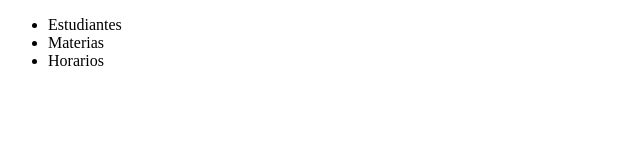
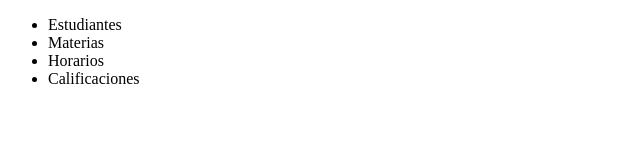
Before and after one commit to CidardeAlencar/PrimerParcial, a plain HTML site: page index.html in a window 1280 px wide. Shown: the full height of the page, 0-640 px from the left. Drawn offline with Linux system fonts and the light colour scheme.

Commit message:
[add] agregacion de Calificaciones

```diff
--- a/index.html
+++ b/index.html
@@ -13,6 +13,7 @@
                 <li>Estudiantes</li>
                 <li>Materias</li>
                 <li>Horarios</li>
+                <li>Calificaciones</li>
             </ul>
         </nav>
     </header>
```
